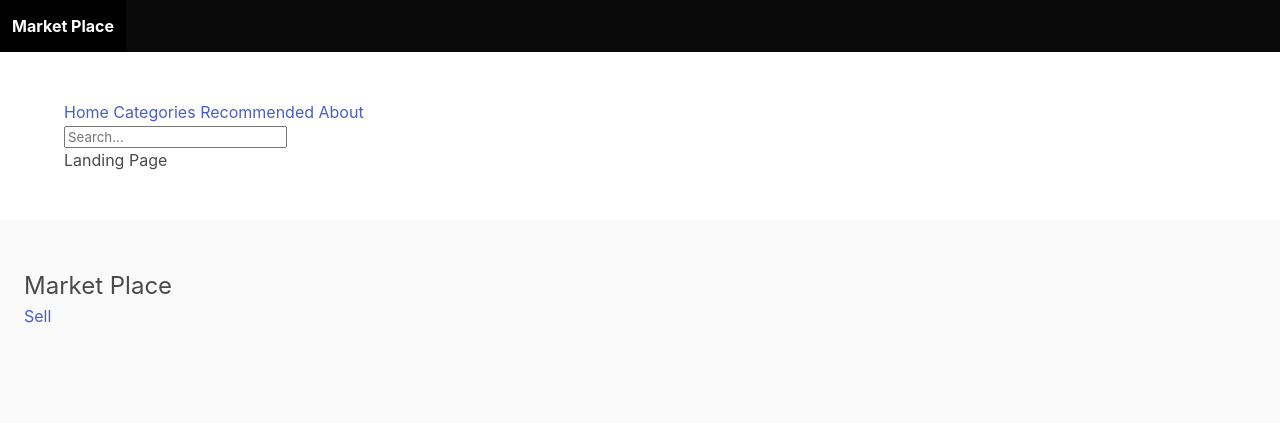
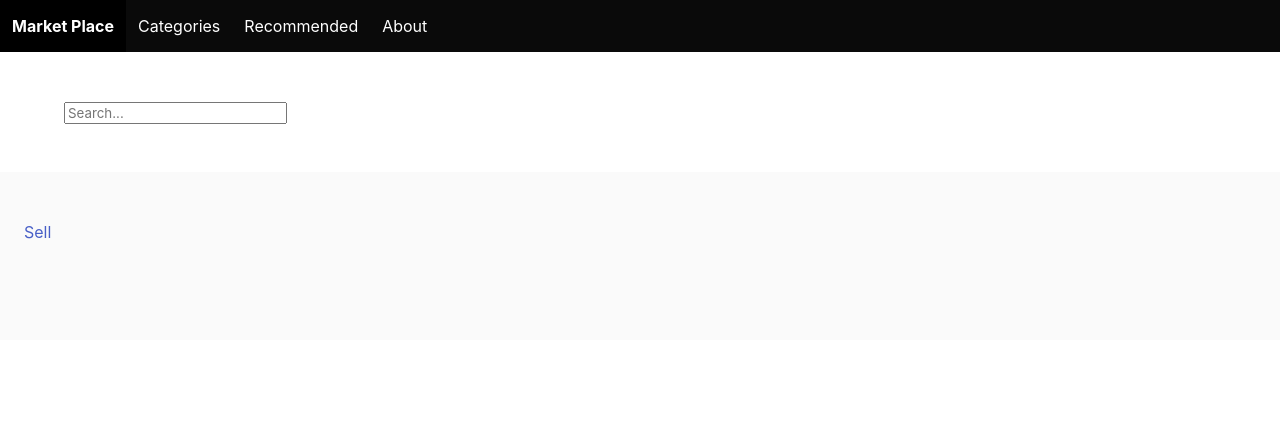
Before and after one commit to tsh-mphahlele/MarketPlace, a Django app: page / in a window 1280 px wide. Shown: the top 423 px of the page. Run offline with Django 3.2, Linux system fonts and the light colour scheme.

Commit message:
navbar upand landing template updated

```diff
--- a/MarketPlace/apps/ecommerce/templates/ecommerce/base.html
+++ b/MarketPlace/apps/ecommerce/templates/ecommerce/base.html
@@ -15,6 +15,9 @@
         <nav class="navbar is-black">
             <div class="navbar-brand">
                 <a href="/" class="navbar-item"><strong>Market Place</strong></a>
+                <a href="/categories" class="navbar-item">Categories</a>
+                <a href="/Recommended" class="navbar-item">Recommended</a>
+                <a href="/about" class="navbar-item">About</a>
 
                 <a role="button" class="navbar-burger" aria-label="menu" aria-expanded="false" data-target="main-navbar">
                     <span aria-hidden="true"></span>
@@ -37,7 +40,7 @@
         </section>
 
         <footer class="footer">
-            <h3 class="is-size-4 nb-4">Market Place</h3>
+            <!--h3 class="is-size-4 nb-4">Market Place</h3-->
             <a href="#">Sell</a>
         </footer>
     </body>
--- a/MarketPlace/apps/ecommerce/templates/ecommerce/landingPage.html
+++ b/MarketPlace/apps/ecommerce/templates/ecommerce/landingPage.html
@@ -4,13 +4,13 @@
 
 
 {% block content %}
-<div class="topnav">
+<!--div class="topnav">
     <a class="active" href="#home">Home</a>
     <a href="#categories">Categories</a>
     <a href="#Recommended">Recommended</a>
     <a href="#about">About</a>
-</div>
+</div-->
 
 <input type="text" placeholder="Search...">
-<h1>Landing Page</h1>
+<!--h1>Landing Page</h1-->
 {% endblock %}
```
Also changed, not shown: MarketPlace/db.sqlite3.
